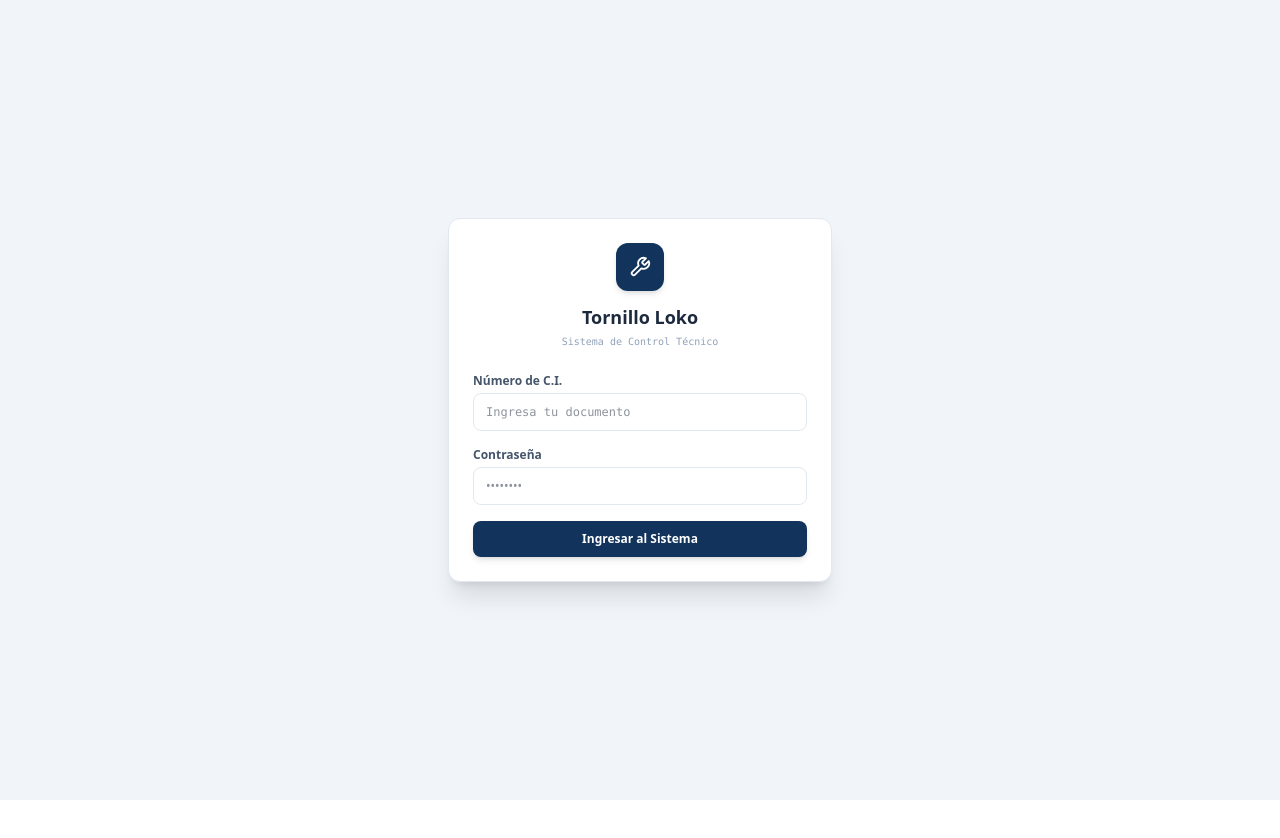
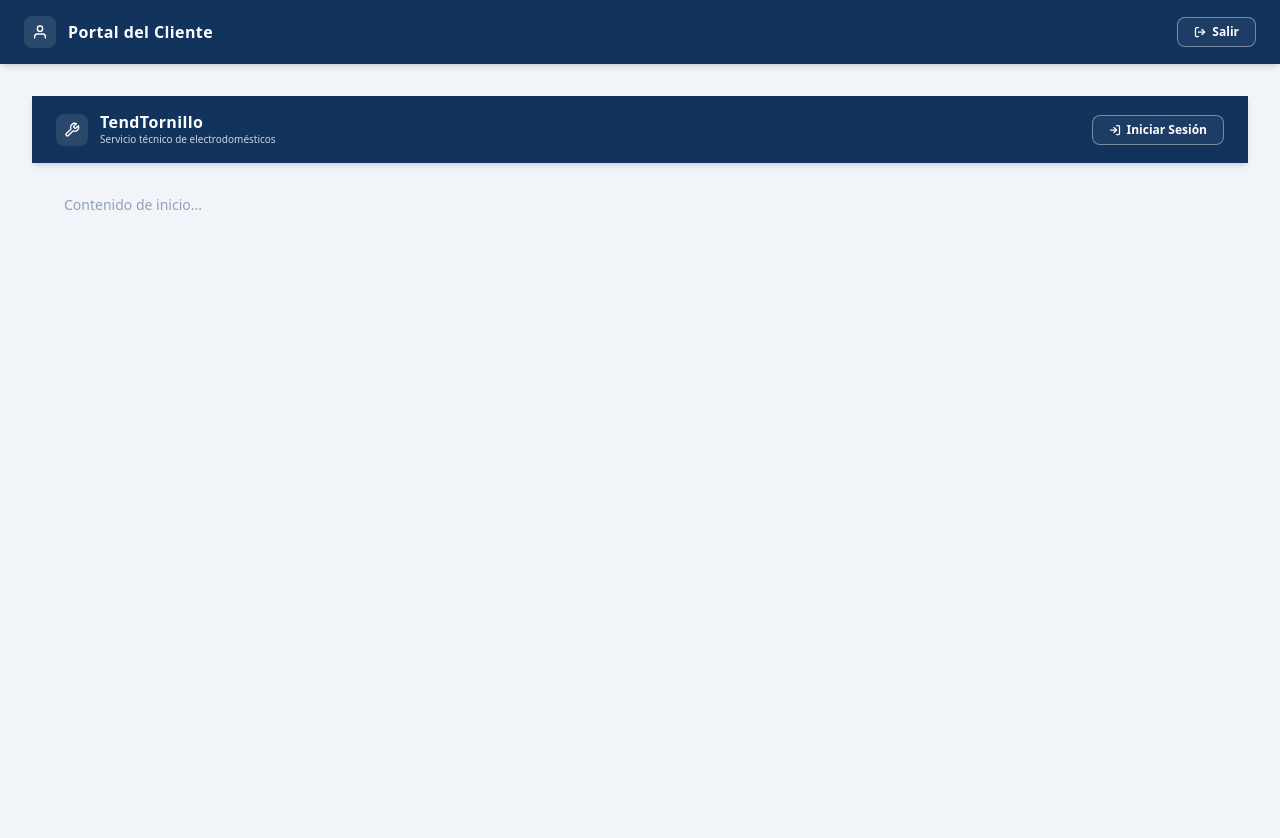
Before and after one commit to fatalbrux/frontendTornillo, an Angular app: page /cliente/inicio in a window 1280 px wide. Before the commit this address led to /login. Shown: the top 838 px of the page. Before the commit the page ends 800 px from the top, so only its background shows below. Built offline with nearby package versions, Linux system fonts and the light colour scheme.

Commit message:
Creando la vista y flujo para cliente

```diff
--- a/src/app/auth/login/login.ts
+++ b/src/app/auth/login/login.ts
@@ -24,13 +24,15 @@ export class Login {
     this.errorLogin.set(null);
 
     this.authService.funLogin(this.credenciales).subscribe({
-      next: (res) => {
+    next: (res) => {
   const role = res.user.role;
   console.log('rol recibido:', res.user.role);
   if (role === 'Admin') {
     this.router.navigate(['/admin/servicios']);
   } else if (role === 'Tecnico') {
     this.router.navigate(['/tecnico/servicios-asignados']);
+  } else if (role === 'Cliente') {
+    this.router.navigate(['/cliente/cliente-sesion']);
   } else {
     this.errorLogin.set('No tienes acceso al sistema.');
   }
--- a/src/app/cliente/cliente-layout/cliente-layout.html
+++ b/src/app/cliente/cliente-layout/cliente-layout.html
@@ -1 +1,26 @@
-<p>cliente-layout works!</p>
+<div class="min-h-screen bg-slate-100 font-sans flex flex-col text-slate-800">
+
+  <header class="bg-[#12335c] text-white px-6 py-4 shadow-md flex items-center justify-between">
+    <div class="flex items-center space-x-3">
+      <span class="text-white bg-white/10 p-2 rounded-lg flex items-center justify-center">
+        <svg xmlns="http://www.w3.org/2000/svg" width="16" height="16" viewBox="0 0 24 24" fill="none" stroke="currentColor" stroke-width="2" stroke-linecap="round" stroke-linejoin="round"><path d="M20 21v-2a4 4 0 0 0-4-4H8a4 4 0 0 0-4 4v2"/><circle cx="12" cy="7" r="4"/></svg>
+      </span>
+      <div>
+        <h1 class="text-base font-bold tracking-wide leading-tight">Portal del Cliente</h1>
+        <p class="text-[10px] text-slate-300 font-medium">
+          {{authService.currentUser()?.nombre}} {{authService.currentUser()?.apellido}}
+        </p>
+      </div>
+    </div>
+
+    <button type="button" (click)="funSalir()" class="flex items-center space-x-1.5 px-4 py-1.5 border border-white/40 hover:border-white rounded-lg text-xs font-semibold bg-white/5 hover:bg-white/10 transition-all">
+      <svg xmlns="http://www.w3.org/2000/svg" width="12" height="12" viewBox="0 0 24 24" fill="none" stroke="currentColor" stroke-width="2.5" stroke-linecap="round" stroke-linejoin="round"><path d="M9 21H5a2 2 0 0 1-2-2V5a2 2 0 0 1 2-2h4"/><polyline points="16 17 21 12 16 7"/><line x1="21" y1="12" x2="9" y2="12"/></svg>
+      <span>Salir</span>
+    </button>
+  </header>
+
+  <main class="flex-1 w-full max-w-7xl mx-auto p-4 md:p-8">
+    <router-outlet></router-outlet>
+  </main>
+
+</div>
--- a/src/app/cliente/cliente-layout/cliente-layout.ts
+++ b/src/app/cliente/cliente-layout/cliente-layout.ts
@@ -1,9 +1,21 @@
-import { Component } from '@angular/core';
+import { Component, inject } from '@angular/core';
+import { RouterOutlet } from '@angular/router';
+import { Router } from '@angular/router';
+import { AuthService } from '../../core/services/auth';
 
 @Component({
   selector: 'app-cliente-layout',
-  imports: [],
+  standalone: true,
+  imports: [RouterOutlet],
   templateUrl: './cliente-layout.html',
-  styleUrl: './cliente-layout.css',
+  styleUrl: './cliente-layout.css'
 })
-export class ClienteLayout {}
+export class ClienteLayoutComponent {
+  protected readonly authService = inject(AuthService);
+  private readonly router = inject(Router);
+
+  funSalir(): void {
+    this.authService.funLogout();
+    this.router.navigate(['/login']);
+  }
+}
--- /dev/null
+++ b/src/app/cliente/cliente-sesion/cliente-sesion.html
@@ -0,0 +1 @@
+<p>cliente-sesion works!</p>
--- a/src/app/cliente/inicio/inicio.html
+++ b/src/app/cliente/inicio/inicio.html
@@ -1 +1,25 @@
-<p>inicio works!</p>
+<!-- inicio.html -->
+<div class="min-h-screen bg-slate-100 font-sans flex flex-col text-slate-800">
+
+  <header class="bg-[#12335c] text-white px-6 py-4 shadow-md flex items-center justify-between">
+    <div class="flex items-center space-x-3">
+      <span class="text-white bg-white/10 p-2 rounded-lg flex items-center justify-center">
+        <svg xmlns="http://www.w3.org/2000/svg" width="16" height="16" viewBox="0 0 24 24" fill="none" stroke="currentColor" stroke-width="2" stroke-linecap="round" stroke-linejoin="round"><path d="M14.7 6.3a1 1 0 0 0 0 1.4l1.6 1.6a1 1 0 0 0 1.4 0l3.77-3.77a6 6 0 0 1-7.94 7.94l-6.91 6.91a2.12 2.12 0 0 1-3-3l6.91-6.91a6 6 0 0 1 7.94-7.94l-3.76 3.76z"/></svg>
+      </span>
+      <div>
+        <h1 class="text-base font-bold tracking-wide leading-tight">TendTornillo</h1>
+        <p class="text-[10px] text-slate-300 font-medium">Servicio técnico de electrodomésticos</p>
+      </div>
+    </div>
+
+    <button routerLink="/login" type="button" class="flex items-center space-x-1.5 px-4 py-1.5 border border-white/40 hover:border-white rounded-lg text-xs font-semibold bg-white/5 hover:bg-white/10 transition-all">
+      <svg xmlns="http://www.w3.org/2000/svg" width="12" height="12" viewBox="0 0 24 24" fill="none" stroke="currentColor" stroke-width="2.5" stroke-linecap="round" stroke-linejoin="round"><path d="M15 3h4a2 2 0 0 1 2 2v14a2 2 0 0 1-2 2h-4"/><polyline points="10 17 15 12 10 7"/><line x1="15" y1="12" x2="3" y2="12"/></svg>
+      <span>Iniciar Sesión</span>
+    </button>
+  </header>
+
+  <main class="flex-1 w-full max-w-7xl mx-auto p-4 md:p-8">
+    <p class="text-slate-400 text-sm">Contenido de inicio...</p>
+  </main>
+
+</div>
--- a/src/app/cliente/inicio/inicio.ts
+++ b/src/app/cliente/inicio/inicio.ts
@@ -1,9 +1,11 @@
 import { Component } from '@angular/core';
+import { RouterLink } from '@angular/router';
 
 @Component({
   selector: 'app-inicio',
-  imports: [],
+  standalone: true,
+  imports: [RouterLink],
   templateUrl: './inicio.html',
-  styleUrl: './inicio.css',
+  styleUrl: './inicio.css'
 })
 export class Inicio {}
```
Also changed, not shown: src/app/app.routes.ts (+16 -1 lines), src/app/cliente/cliente-sesion/cliente-sesion.ts (added, +9 -0 lines), src/app/cliente/cliente-sesion/cliente-sesion.css (added), 1 other file (tests, documents, lock files or other folders).
